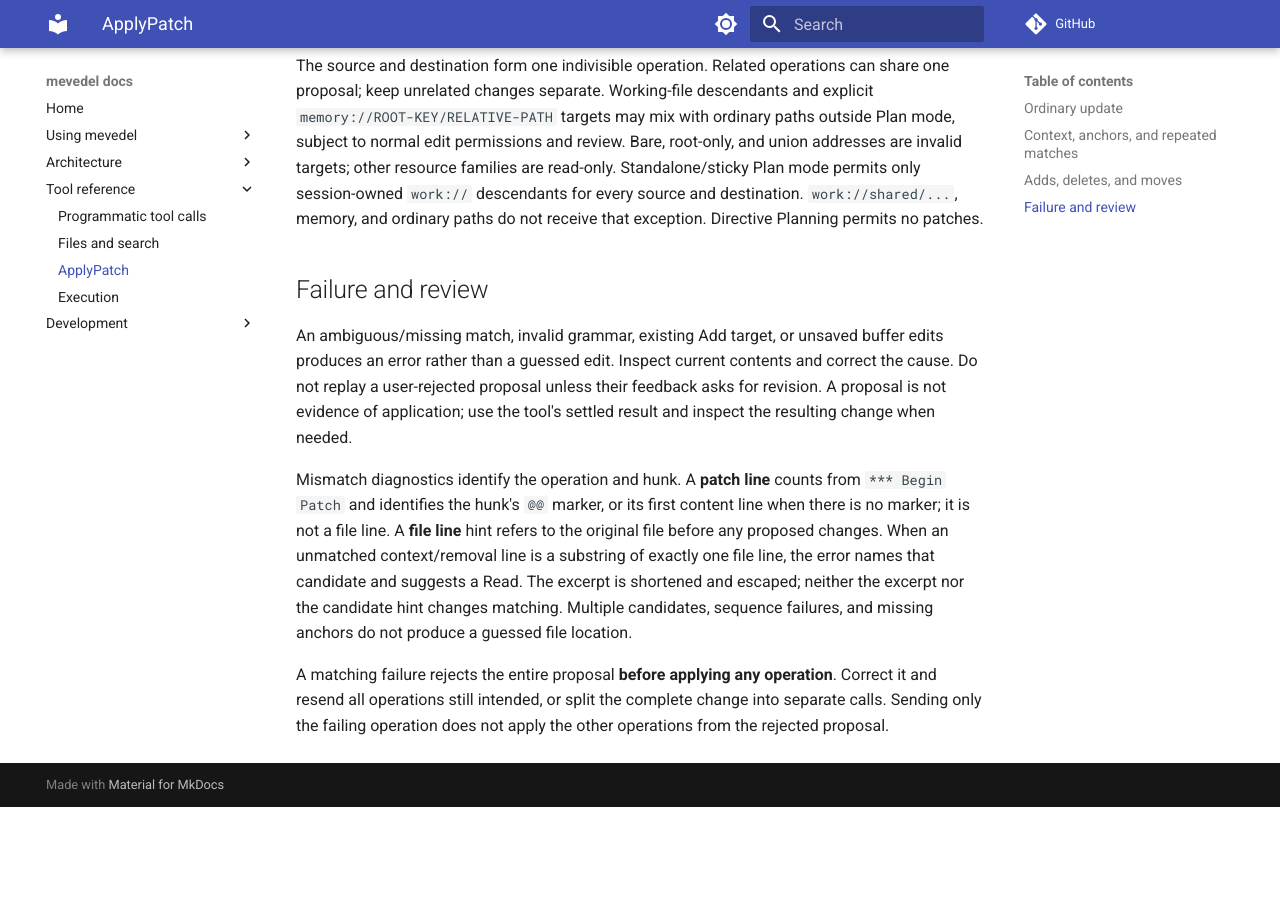
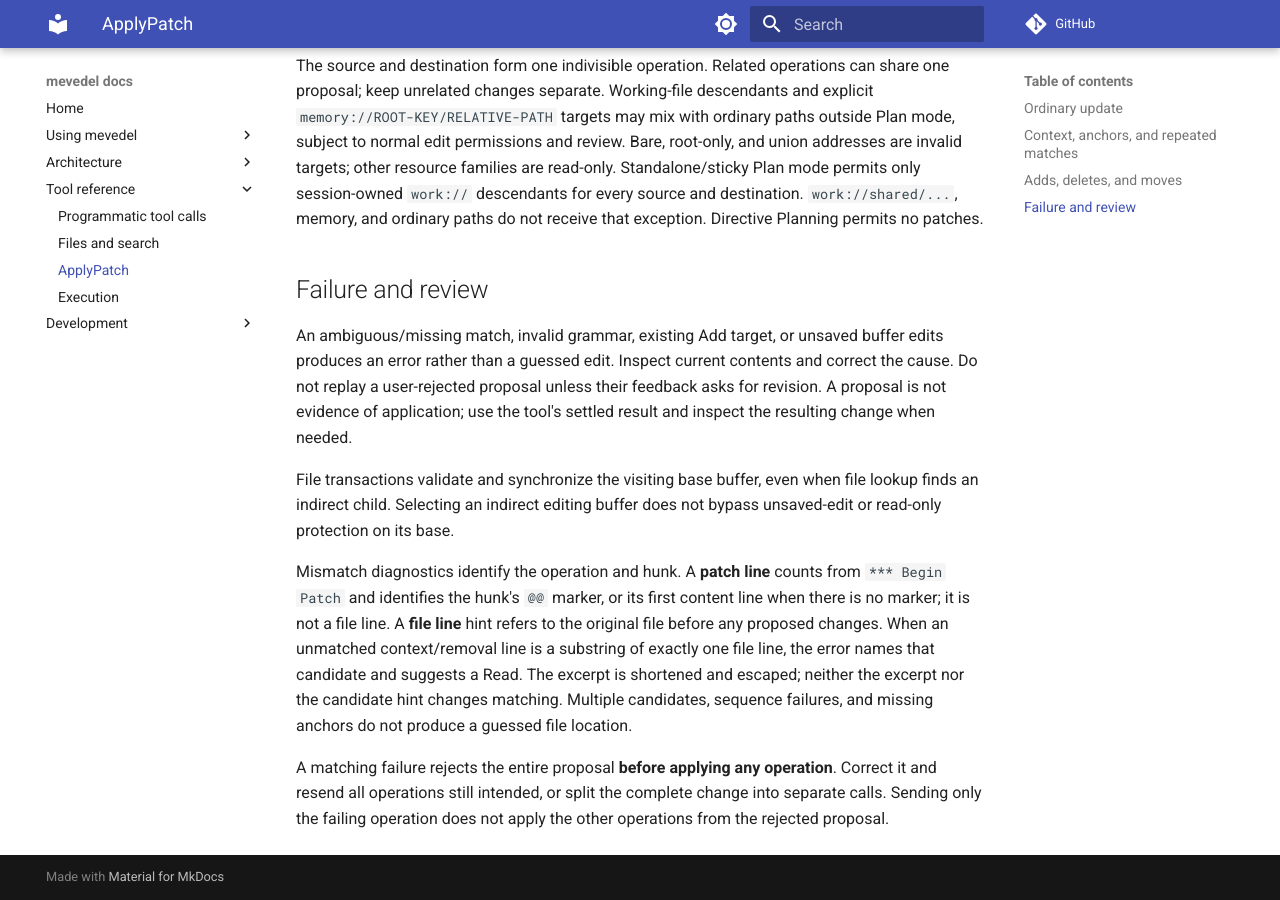
Before and after one commit to FrauH0lle/mevedel, an MkDocs documentation site: the page built from docs/tools/applypatch.md, in a window 1280 px wide and 900 px high, scrolled down 1811 px. Built offline with MkDocs 1.6.1 and Material for MkDocs 9.7.7, drawn with Linux system fonts in a browser that asks for light colours; comment, search, counter and statistics services are not loaded; before the commit the page ends 2618 px from its top, so only the background shows below that.

Commit message:
fix(patch): Use visiting base buffers for file transactions
Normalize indirect file-buffer lookup results before file bookkeeping so
ApplyPatch does not depend on the most recently selected polymode buffer.
Preserve native alias matching, unsaved-edit protection, and rollback.

* mevedel-tool-patch.el (mevedel-tool-patch--visiting-base-buffer):
Resolve native visiting-buffer lookup results to their base buffers.
(mevedel-tool-patch-commit)
(mevedel-tool-patch--assert-buffers-unmodified): Use base buffers for
read-only checks, snapshots, synchronization, and unsaved-edit checks.

* test/test-mevedel-tool-patch-indirect.el: Exercise native indirect
buffer selection, narrowing, aliases, external replacement and revert,
protection failures, delete/move transactions, and post-write rollback.

* docs/tools/applypatch.md: Explain visiting-base synchronization without
requiring caller workarounds.

Validation: 248 focused tests pass without skips; the full check passes
13,203 tests with 99 conditional skips and no unexpected results. Strict
compilation covers 266 libraries without warnings. Real-polymode
acceptance passes all 30 configurations; standards and spec reviews have
no findings.

```diff
--- a/docs/tools/applypatch.md
+++ b/docs/tools/applypatch.md
@@ -96,6 +96,10 @@
 their feedback asks for revision. A proposal is not evidence of application;
 use the tool's settled result and inspect the resulting change when needed.
 
+File transactions validate and synchronize the visiting base buffer, even when
+file lookup finds an indirect child. Selecting an indirect editing buffer does
+not bypass unsaved-edit or read-only protection on its base.
+
 Mismatch diagnostics identify the operation and hunk. A **patch line** counts
 from `*** Begin Patch` and identifies the hunk's `@@` marker, or its first
 content line when there is no marker; it is not a file line. A **file line**
```
Also changed, not shown: 2 other files.
